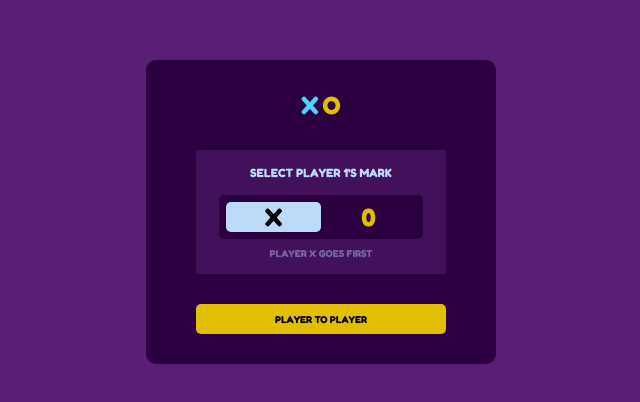
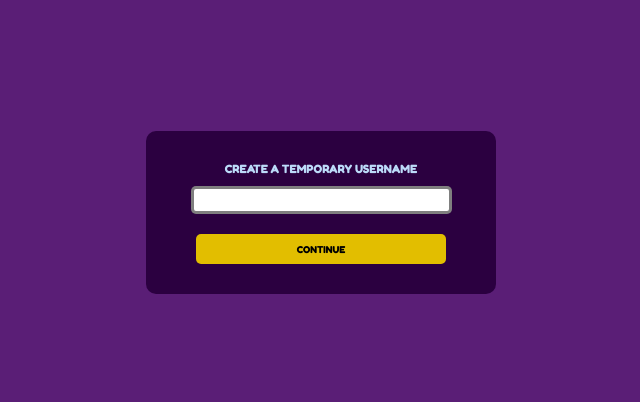
Before and after one commit to tlhalesebaeng/AI-Powered-Tic-Tac-Toe, a React (Vite) app in the folder frontend/: page / in a window 1280 px wide. Shown: the part 188-590 px from the top of the page, without its empty margins (319-959 px from the left). Built offline with nearby package versions, Linux system fonts and the light colour scheme.

Commit message:
temporary username design

```diff
--- /dev/null
+++ b/frontend/src/components/Form.css
@@ -0,0 +1,29 @@
+form h2 {
+    color: #bcdbf9;
+    font-size: 12px;
+    text-transform: uppercase;
+}
+
+form input {
+    margin-top: 10px;
+    width: 100%;
+    height: 15px;
+    outline: none;
+    padding: 3px 0px 4px 5px;
+    font-family: 'Fredoka';
+    border: 3px solid rgba(0, 0, 0, 0.5);
+    border-radius: 5px;
+}
+
+form button {
+    height: 30px;
+    width: 250px;
+    margin-top: 20px;
+    border: none;
+    border-radius: 5px;
+    color: #000;
+    font-family: Fredoka, sans-serif;
+    font-size: 10px;
+    font-weight: 700;
+    text-transform: uppercase;
+}
--- /dev/null
+++ b/frontend/src/components/Form.jsx
@@ -0,0 +1,13 @@
+import './Form.css';
+
+export default function Form({ onSubmit }) {
+    return (
+        <form className="container column">
+            <h2>Create a temporary username</h2>
+            <input />
+            <button onClick={onSubmit} className="player-o-color">
+                Continue
+            </button>
+        </form>
+    );
+}
--- a/frontend/src/components/GameType.jsx
+++ b/frontend/src/components/GameType.jsx
@@ -3,7 +3,6 @@ import './GameType.css';
 export default function GameType({ selectedGameType, onSelectGameType }) {
     return (
         <div className="game-type column">
-            {false && (
             <button
                 onClick={() => onSelectGameType('online multiplayer')}
                 className={`btn-select-game-type player-x-color ${
@@ -14,7 +13,6 @@ export default function GameType({ selectedGameType, onSelectGameType }) {
             >
                 Online Multiplayer
             </button>
-            )}
             {false && (
                 <button
                     onClick={() => onSelectGameType('single player')}
--- a/frontend/src/components/MarkSelection.css
+++ b/frontend/src/components/MarkSelection.css
@@ -2,7 +2,7 @@
     height: 100%;
     width: 100%;
     background-color: #43115b;
-    border-radius: 3px;
+    border-radius: 5px;
     padding: 15px 30px;
     box-sizing: border-box;
     margin-bottom: 20px;
--- a/frontend/src/components/Modal.css
+++ b/frontend/src/components/Modal.css
@@ -37,6 +37,7 @@ dialog div button {
     background-color: transparent;
     border: none;
     border-radius: 3px;
+    outline: none;
 }
 
 dialog div button:hover {
--- a/frontend/src/pages/LandingPage.css
+++ /dev/null
@@ -1,8 +0,0 @@
-.landing-page-heading {
-    font-family: 'Fredoka', sans-serif;
-    margin-bottom: 30px;
-}
-
-.landing-page-heading span {
-    margin: 0px 2px;
-}
--- a/frontend/src/pages/LandingPage.jsx
+++ b/frontend/src/pages/LandingPage.jsx
@@ -1,50 +1,9 @@
-import { useState } from 'react';
-import { useNavigate } from 'react-router-dom';
-
-import MarkSelection from '../components/MarkSelection.jsx';
-import GameType from '../components/GameType';
-import './LandingPage.css';
-
-const DETAILS = {
-    selectedMark: 'player-x',
-    selectedGameType: '',
-};
+import Form from '../components/Form';
 
 export default function LandingPage() {
-    const [selectedDetails, setSelectedDetails] = useState(DETAILS);
-    const navigate = useNavigate();
-
-    const { selectedMark, selectedGameType } = selectedDetails;
-
-    function handleGameType(gameType) {
-        setSelectedDetails((prevState) => ({
-            ...prevState,
-            selectedGameType: gameType,
-        }));
-        navigate('/game');
+    function handleSubmitUsername(event) {
+        event.preventDefault();
+        console.log(event.current.value);
     }
-
-    function handleSelectedMark(player) {
-        setSelectedDetails((prevState) => ({
-            ...prevState,
-            selectedMark: player,
-        }));
-    }
-
-    return (
-        <div className="container column">
-            <h2 className="landing-page-heading">
-                <span className="X">X</span>
-                <span className="O">O</span>
-            </h2>
-            <MarkSelection
-                selectedMark={selectedMark}
-                onSelectMark={handleSelectedMark}
-            />
-            <GameType
-                selectedGameType={selectedGameType}
-                onSelectGameType={handleGameType}
-            />
-        </div>
-    );
+    return <Form onSubmit={handleSubmitUsername} />;
 }
```
Also changed, not shown: frontend/src/pages/TypesSelection.css (added, +8 -0 lines), frontend/src/pages/TypesSelection.jsx (added, +54 -0 lines). Lines whose indentation alone changed are shown as unchanged.
